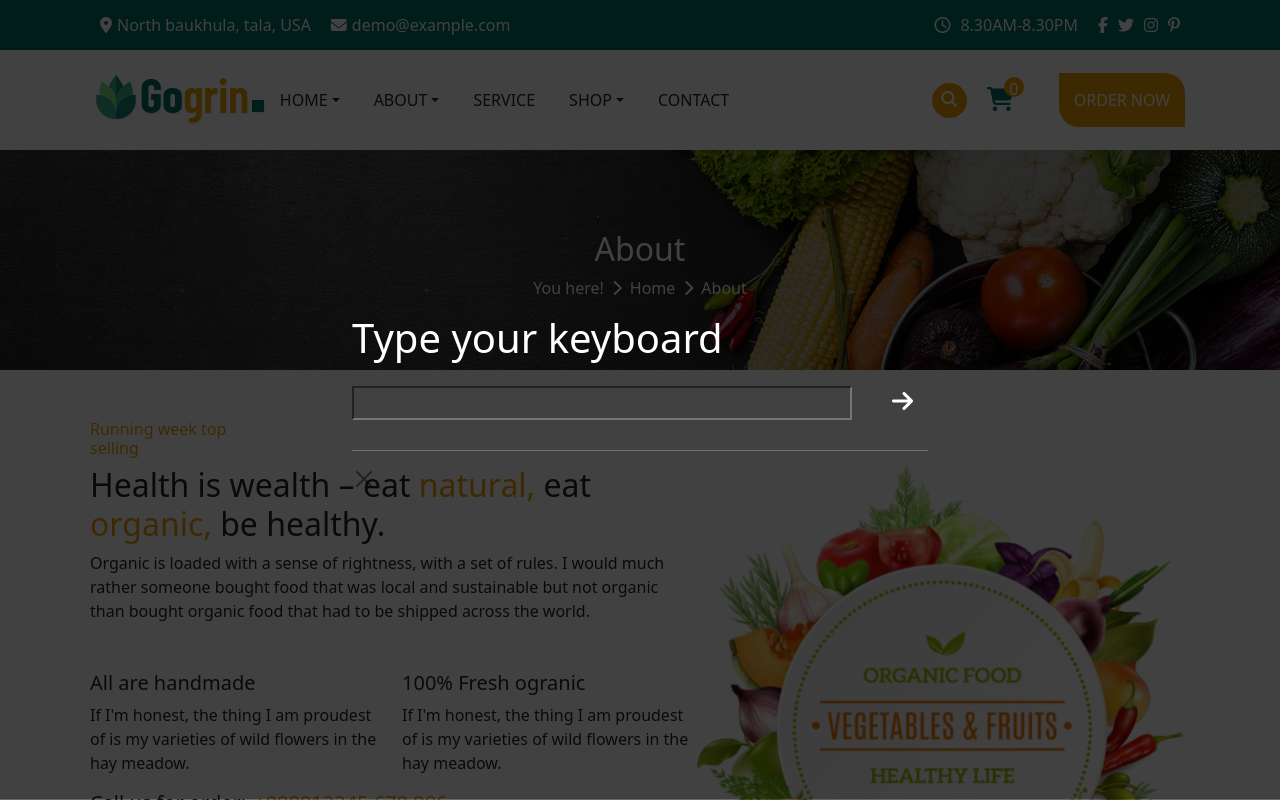
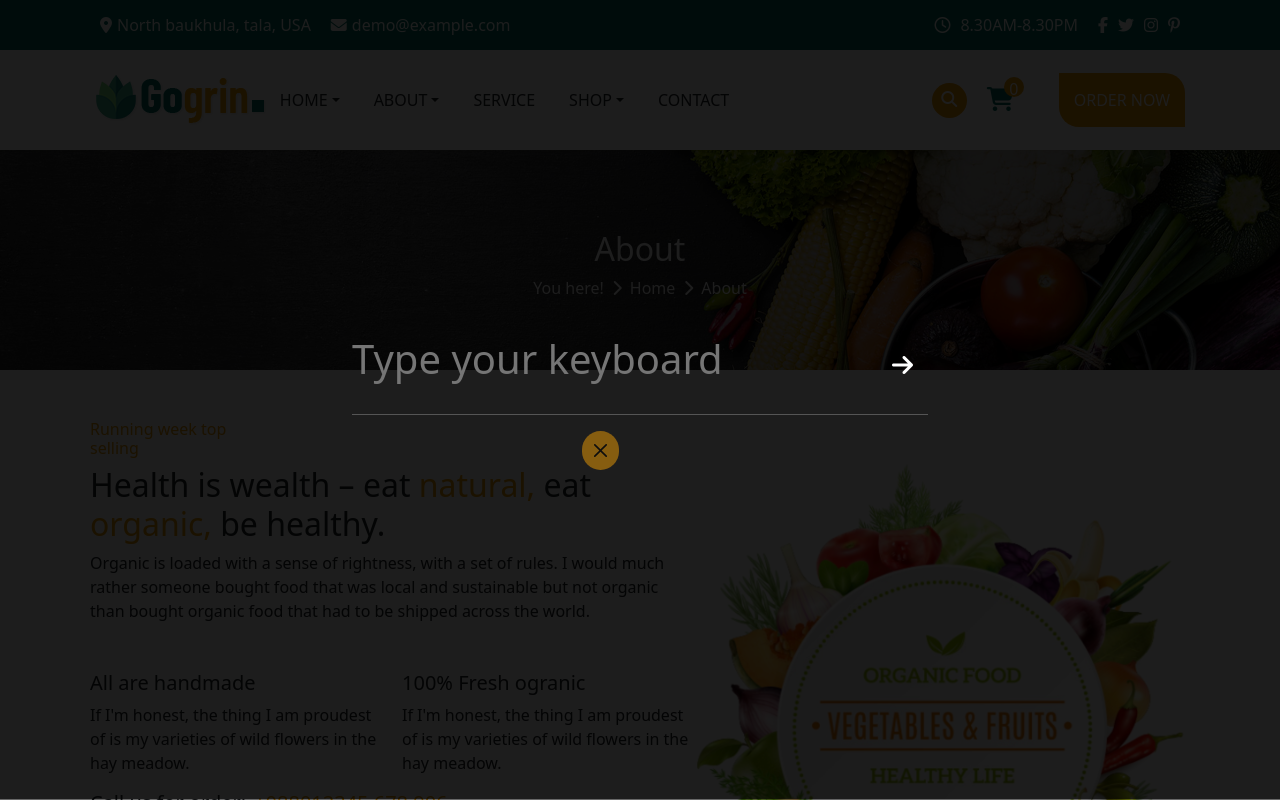
Before and after one commit to martinaapalazzi/proj-html-vuejs, a Vue app: page /about-us in a window 1280 px wide. Both pictures are taken after a click on the icon 949 px from the left and 100 px from the top of the page. Shown: the top 800 px of the page. Built offline with nearby package versions, Linux system fonts and the light colour scheme.

Commit message:
Added router links about

```diff
--- a/src/components/AppAboutPage.vue
+++ b/src/components/AppAboutPage.vue
@@ -1,6 +1,7 @@
 <script>
 import hpThirdSection from "./hpThirdSection.vue";
 import { store } from "../store.js";
+import { RouterView } from "vue-router";
 
 export default {
   data() {
@@ -66,6 +67,7 @@ export default {
   },
   components: {
     hpThirdSection,
+    RouterView
   },
   props: {},
 };
@@ -133,7 +135,9 @@ export default {
         </p>
       </div>
       <div>
-        <button>ABOUT US</button>
+        <a href="#">
+          <button>ABOUT US</button>
+        </a>
       </div>
     </div>
     <div class="container-aside-img col-8">
@@ -158,7 +162,9 @@ export default {
           but not organic than bought organic food.
         </div>
         <div>
-          <button>ABOUT US</button>
+          <a href="#">
+            <button>ABOUT US</button>
+          </a>
         </div>
       </div>
       <div class="col-8 fruit-grid">
@@ -215,7 +221,9 @@ export default {
           </div>
         </div>
         <div>
-          <button>ABOUT US</button>
+          <a href="">
+            <button>ABOUT US</button>
+          </a>
         </div>
       </div>
     </div>
--- a/src/components/AppHeader.vue
+++ b/src/components/AppHeader.vue
@@ -1,8 +1,7 @@
 <script>
 import { store } from "../store";
+import { RouterView } from "vue-router";
 import appAboutPage from "../components/AppAboutPage.vue";
-import { RouterView } from "vue-router";
-import AppAboutPage from "../components/AppAboutPage.vue";
 
 export default {
   data() {
@@ -153,7 +152,9 @@ export default {
   <div class="bottom-header">
     <div class="nav-side">
       <div>
-        <img src="../assets/img/logo.png" alt="" />
+        <RouterLink :to="{ name: 'home' }">
+          <img src="../assets/img/logo.png" alt="" />
+        </RouterLink>
       </div>
       <div class="navbar-header">
         <div class="d-flex align-items-center gap-3">
@@ -171,7 +172,7 @@ export default {
                 {{ nav.linkName }}
               </a>
               <RouterLink
-                class="btn"
+                class="btn special-contact-hover"
                 v-if="index == 4"
                 :to="{ name: 'contact' }"
                 >{{ nav.linkName }}</RouterLink
@@ -220,9 +221,8 @@ export default {
           class="offcanvas-body d-flex align-items-center justify-content-center"
         >
           <div :class="{ 'd-block': flag == 1 }">
-            <label class="fs-1 text" for="">Type your keyboard</label>
             <form action="">
-              <input class="search-user" type="text" placeholder="" />
+              <input class="search-user fs-1" type="text" placeholder="Type your keyboard" />
               <button class="search-submit-button" type="submit">
                 <i class="fa-solid fa-arrow-right"></i>
               </button>
@@ -371,7 +371,7 @@ export default {
     .hidden-search {
       //display: none;
       color: white;
-      background-color: rgba(0, 0, 0, 0.483);
+      background-color: rgba(0, 0, 0, 0.772);
       .search-submit-button {
         color: black;
         background-color: transparent;
@@ -383,11 +383,17 @@ export default {
         color: white;
         font-size: 20px;
         background-color: transparent;
+        border: 0px ;
+        box-shadow: none;
+      }
+      .search-user:focus {
+        outline: none;
       }
 
-      .exit-search {
+      .search-close-button {
         width: 30px;
         height: 30px;
+        margin-left: 40%;
         text-align: center;
         font-size: small;
         padding-top: 5px;
```
